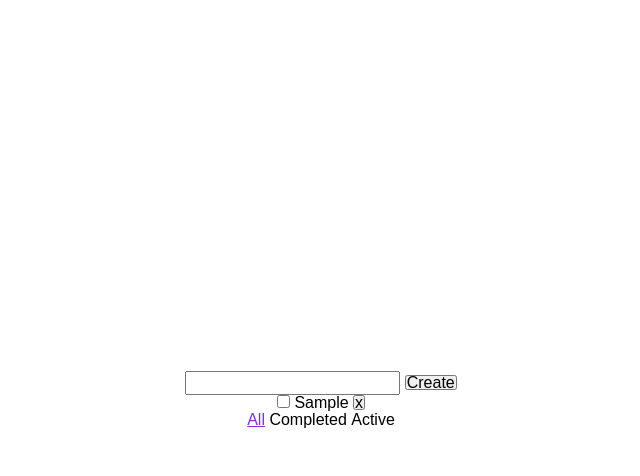
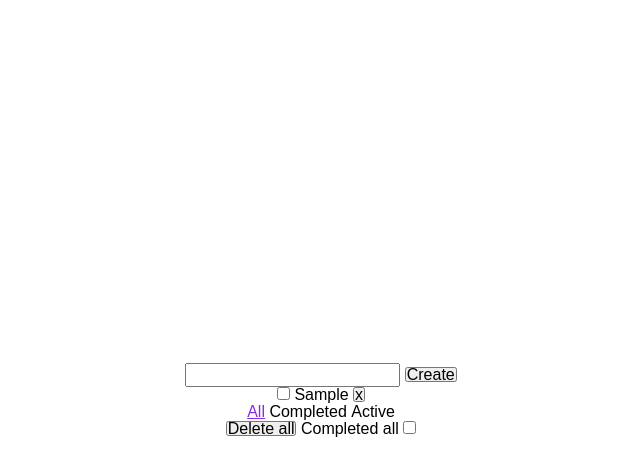
Before and after one commit to AlexandrinioRom/todo-on-js, a website: page index.html in a window 1280 px wide. Both pictures are taken after typing "Sample" into the empty fields and a click on the button "Create". Shown: the whole page, without its empty margins (319-959 px from the left). Drawn offline with Linux system fonts and the light colour scheme.

Commit message:
create controlPanel and added functionality - completed all tasks

```diff
--- a/index.html
+++ b/index.html
@@ -34,6 +34,13 @@
         </label>
       </form>
     </div>
+    <div class="control-panel wrapper">
+      <button class="control-panel__delete-btn">Delete all</button>
+      <label>
+        Completed all
+        <input type="checkbox" class="control-panel__checkbox">
+      </label>
+    </div>
   </div>
 </body>
 
--- a/js/index.js
+++ b/js/index.js
@@ -2,6 +2,7 @@
 (function () {
   const createPanelInput = document.querySelector('.create-panel__input');
   // const filterPanelRado = document.querySelectorAll('.filter-panel__radio');
+  const controlPanel = document.querySelector('.control-panel');
   const createButton = document.querySelector('.create-panel__btn');
   const taskList = document.querySelector('.task-list');
 
@@ -121,6 +122,18 @@
     }
   };
 
+  const onClickControlPanel = (event) => {
+    const { target } = event;
+    if (target.classList.contains('control-panel__checkbox')) {
+      state.tasks = [...state.tasks.map((task) => ({ ...task, completed: target.checked }))];
+      putTasksOnTaskList();
+    }
+    if (target.classList.contains('control-panel__delete-btn')) {
+      console.log(target);
+    }
+  };
+
   createButton.addEventListener('click', onClickCreateButton);
   taskList.addEventListener('click', onClickTaskList);
+  controlPanel.addEventListener('click', onClickControlPanel);
 }());
```
